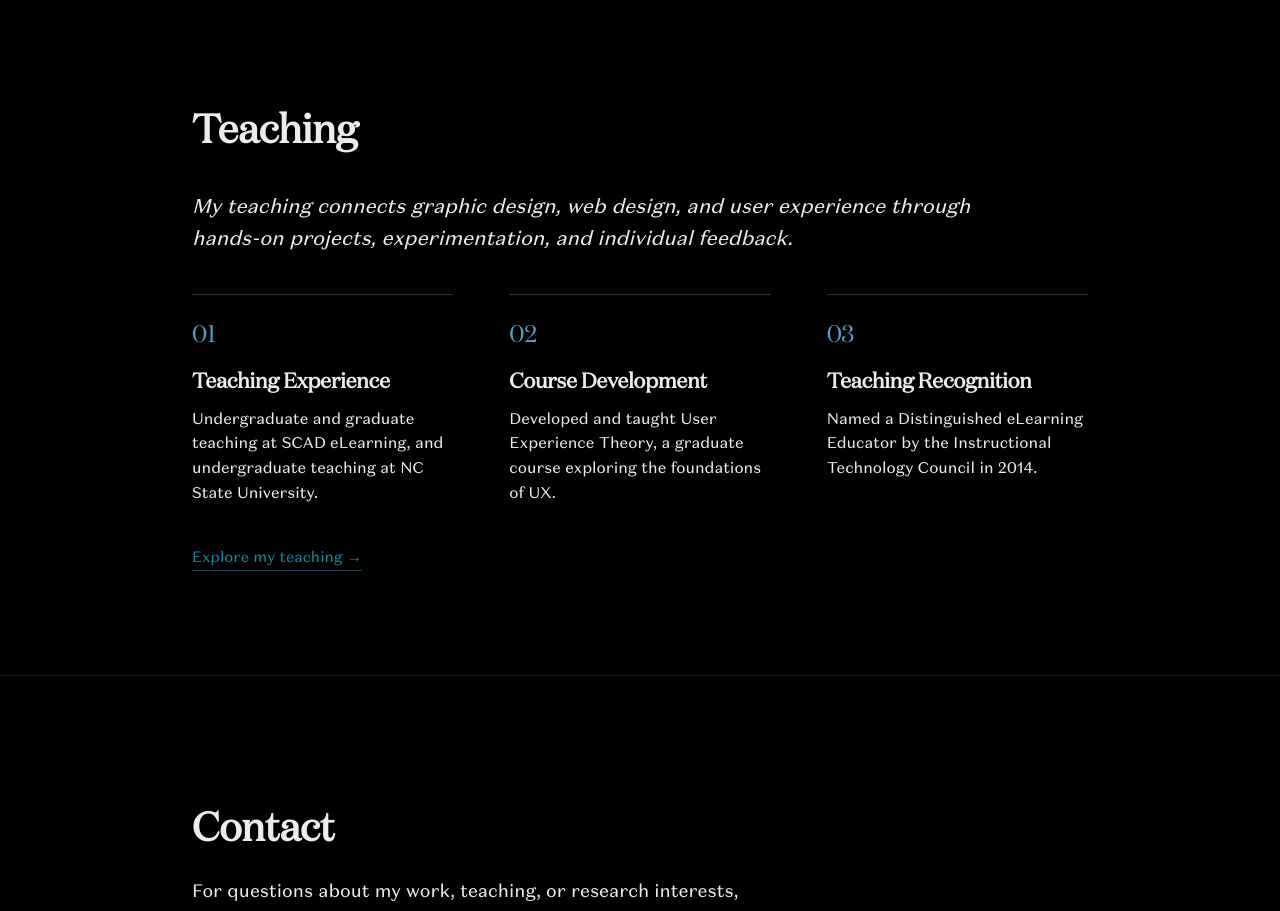
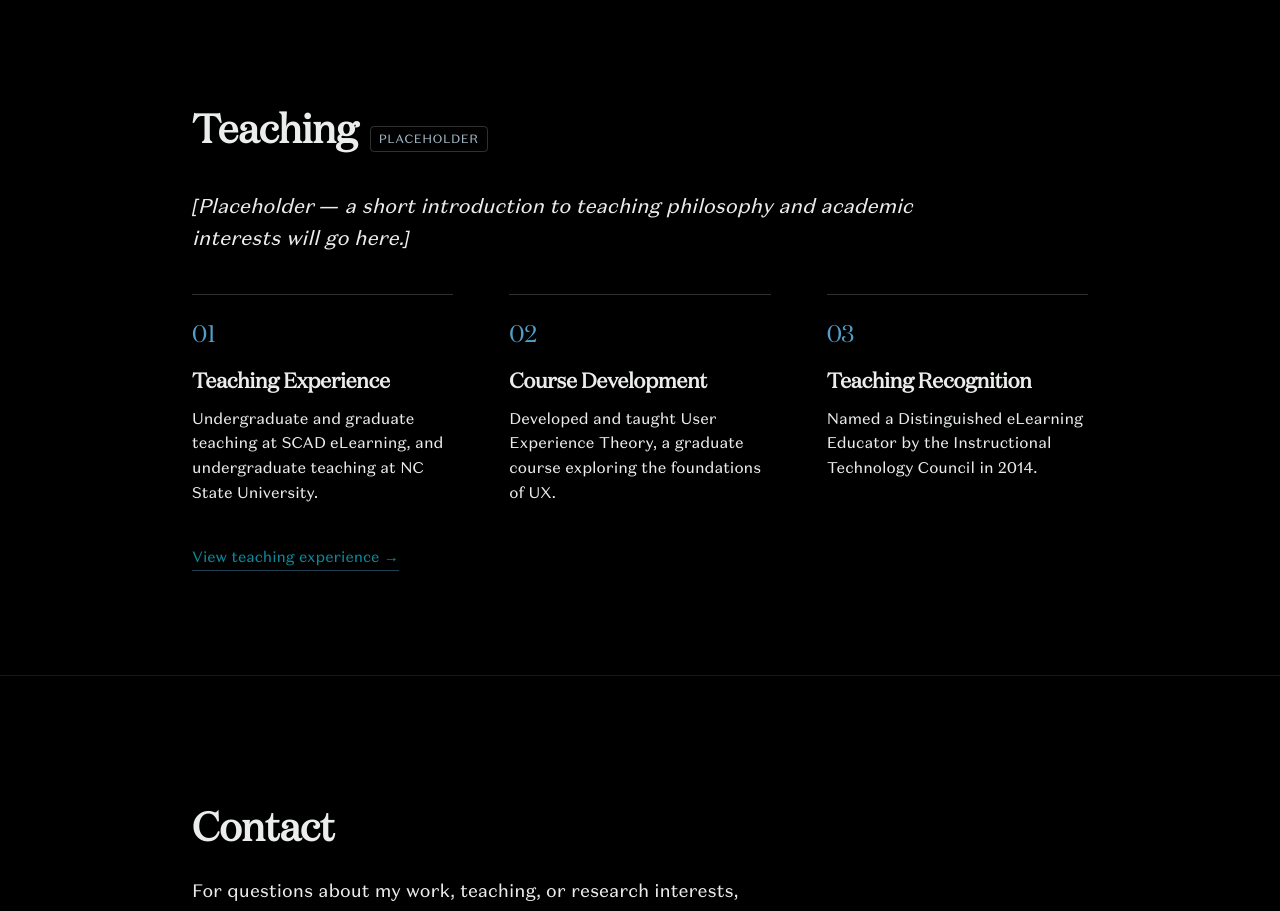
Before and after one commit to RHemstad/portfolio, a React (Vite) app: page / in a window 1280 px wide. Shown: the part 2400-3311 px from the top of the page. Built offline with nearby package versions, Linux system fonts and the light colour scheme.

Commit message:
fix: update teaching

```diff
--- a/src/pages/home/TeachingSection.jsx
+++ b/src/pages/home/TeachingSection.jsx
@@ -6,10 +6,11 @@ function TeachingSection() {
       <div className="section-content">
         <div className="teaching-heading-row">
           <h2>Teaching</h2>
+          <span className="provisional-tag">Placeholder</span>
         </div>
 
         <p className="teaching-intro">
-          My teaching connects graphic design, web design, and user experience through hands-on projects, experimentation, and individual feedback.
+          [Placeholder — a short introduction to teaching philosophy and academic interests will go here.]
         </p>
 
         <div className="teaching-grid">
@@ -33,7 +34,7 @@ function TeachingSection() {
         </div>
 
         <Link to="/teaching" className="link-editorial">
-          Explore my teaching →
+          View teaching experience →
         </Link>
       </div>
     </section>
```
